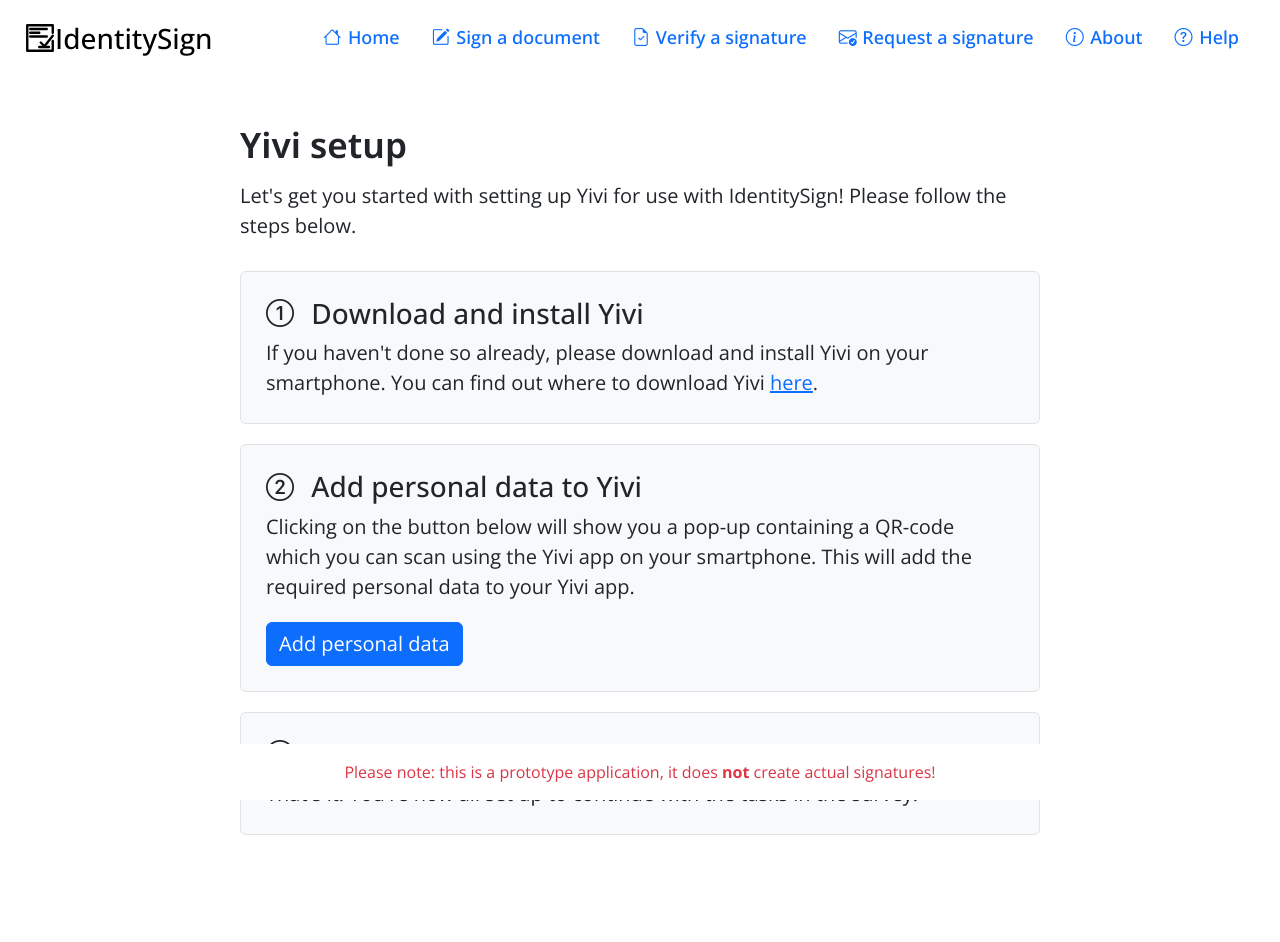
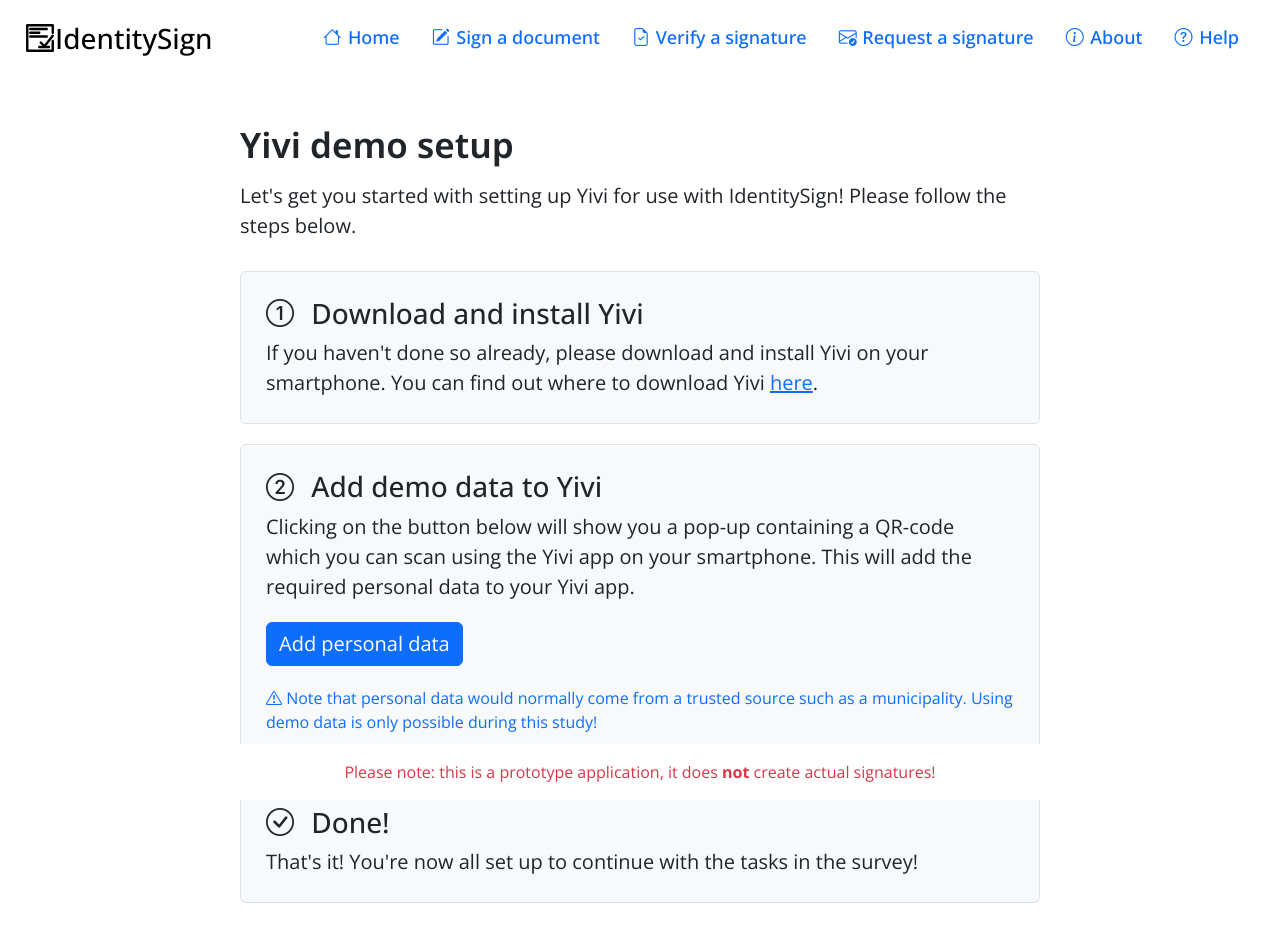
Before and after one commit to yoricklast/IdentitySign, a SvelteKit app: page /yivi-setup in a window 1280 px wide. Shown: the top 942 px of the page. Built offline with nearby package versions, Linux system fonts and the light colour scheme.

Commit message:
Fix/issue demo improvements

```diff
--- a/src/routes/yivi-setup/+page.svelte
+++ b/src/routes/yivi-setup/+page.svelte
@@ -3,7 +3,7 @@
 </script>
 
 <div class="narrower position-relative start-50 translate-middle-x">
-  <h1>Yivi setup</h1>
+  <h1>Yivi demo setup</h1>
 
   <p class="main-text">
     Let's get you started with setting up Yivi for use with IdentitySign! Please
@@ -28,7 +28,7 @@
   <div class="infoblock rounded border">
     <h2>
       <i class="bi bi-2-circle heading-icon" />
-      Add personal data to Yivi
+      Add demo data to Yivi
     </h2>
 
     <p class="main-text infoblock-text">
@@ -40,6 +40,12 @@
     <button class="btn btn-primary" on:click={issuePopup}>
       Add personal data
     </button>
+
+    <p class="note infoblock-text">
+      <i class="bi bi-exclamation-triangle" />
+      Note that personal data would normally come from a trusted source such as a
+      municipality. Using demo data is only possible during this study!
+    </p>
   </div>
 
   <div class="infoblock rounded border">
@@ -65,4 +71,8 @@
   .heading-icon {
     margin-right: 10px;
   }
+  .note {
+    margin-top: 20px;
+    color: var(--bs-primary);
+  }
 </style>
```
Also changed, not shown: 1 other file (tests, documents, lock files or other folders).
